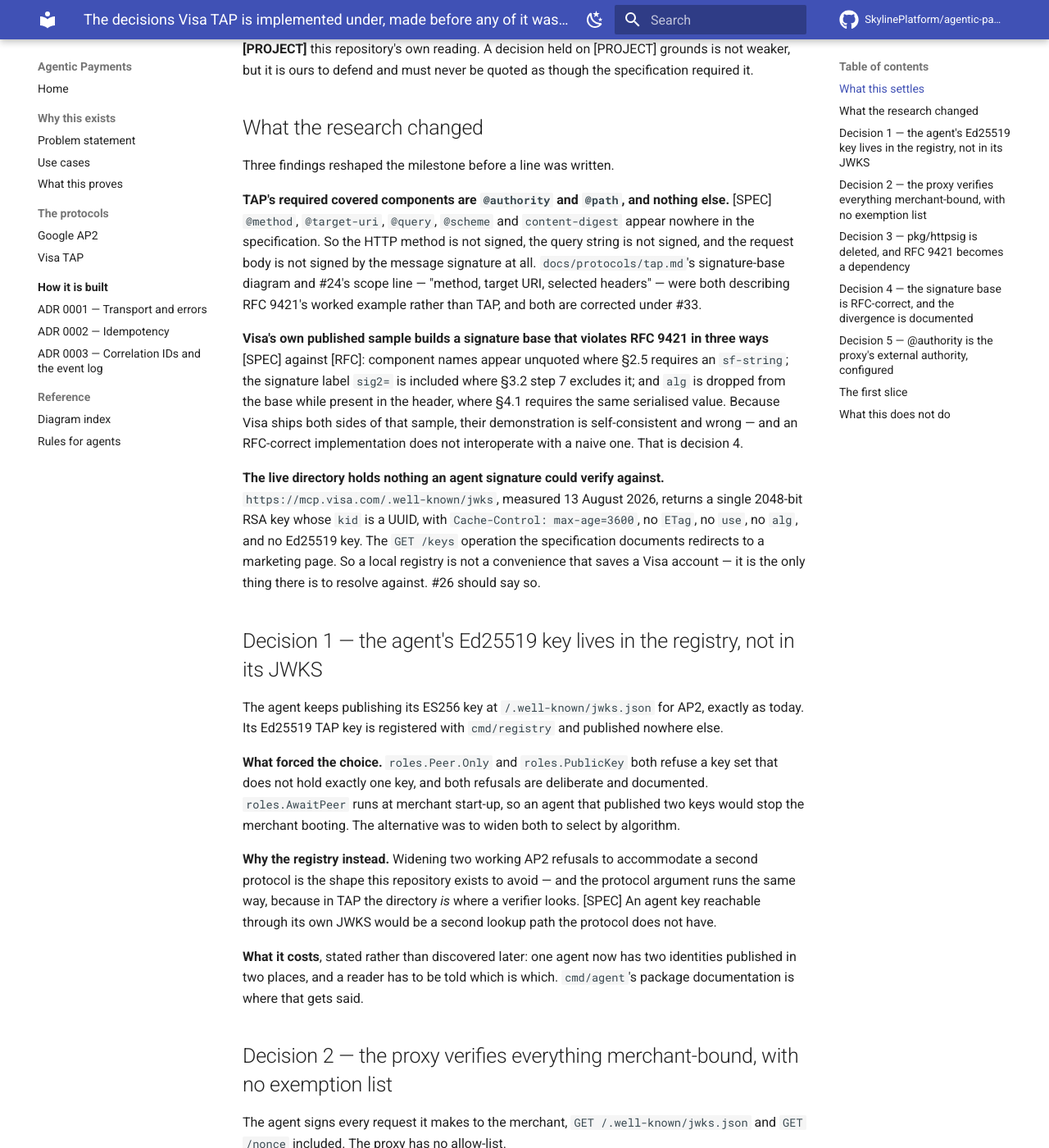
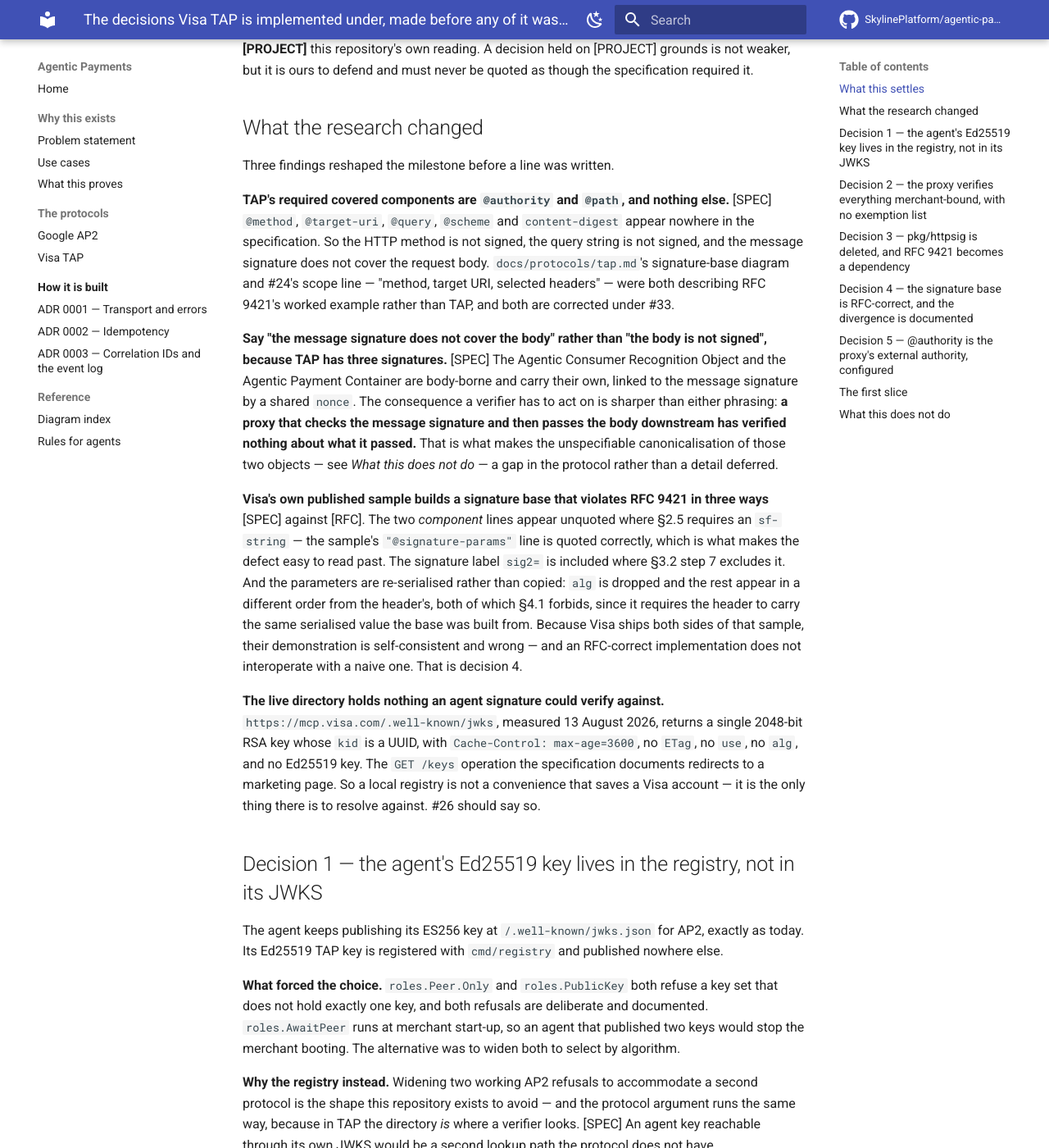
Before and after one commit to SkylinePlatform/agentic-payments, an MkDocs documentation site: the page built from docs/specs/2026-08-13-tap-implementation-decisions.md, in a window 1280 px wide and 1400 px high, scrolled down 553 px. Shown: the whole window at 82% size. Built offline with MkDocs 1.6.1 and Material for MkDocs 9.7.7, drawn with Linux system fonts in a browser that asks for light colours; comment, search, counter and statistics services are not loaded.

Commit message:
docs: two imprecisions in the TAP decisions, caught by the corrections branch
Both are places where this spec was right in substance and loose in wording, and
the looseness would have propagated into whatever cites it.

"The body is not signed" is wrong about the protocol even though "not signed by
the message signature" was right. TAP has three signatures: the two body-borne
objects carry their own, linked to the message signature by a shared nonce. The
sharper statement, and the one a verifier acts on, is that a proxy checking the
message signature and passing the body downstream has verified nothing about what
it passed — which is what makes those objects' unspecifiable canonicalisation a
gap rather than a deferred detail.

And Visa's sample is unquoted only on the two component lines; its
"@signature-params" line is quoted correctly, which is exactly what makes the
defect easy to read past. The third divergence is also broader than alg being
dropped — the remaining parameters are re-ordered, the same §4.1 violation.

Refs #307

Co-Authored-By: Claude Opus 5 (1M context) <noreply@anthropic.com>

```diff
--- a/docs/specs/2026-08-13-tap-implementation-decisions.md
+++ b/docs/specs/2026-08-13-tap-implementation-decisions.md
@@ -29,18 +29,30 @@ Three findings reshaped the milestone before a line was written.
 **TAP's required covered components are `@authority` and `@path`, and nothing
 else.** [SPEC] `@method`, `@target-uri`, `@query`, `@scheme` and `content-digest`
 appear nowhere in the specification. So the HTTP method is not signed, the query
-string is not signed, and the request body is not signed by the message signature at
-all. `docs/protocols/tap.md`'s signature-base diagram and #24's scope line — "method,
+string is not signed, and the message signature does not cover the request body.
+`docs/protocols/tap.md`'s signature-base diagram and #24's scope line — "method,
 target URI, selected headers" — were both describing RFC 9421's worked example rather
 than TAP, and both are corrected under #33.
 
+**Say "the message signature does not cover the body" rather than "the body is not
+signed", because TAP has three signatures.** [SPEC] The Agentic Consumer Recognition
+Object and the Agentic Payment Container are body-borne and carry their own, linked to
+the message signature by a shared `nonce`. The consequence a verifier has to act on is
+sharper than either phrasing: **a proxy that checks the message signature and then
+passes the body downstream has verified nothing about what it passed.** That is what
+makes the unspecifiable canonicalisation of those two objects — see *What this does not
+do* — a gap in the protocol rather than a detail deferred.
+
 **Visa's own published sample builds a signature base that violates RFC 9421 in three
-ways** [SPEC] against [RFC]: component names appear unquoted where §2.5 requires an
-`sf-string`; the signature label `sig2=` is included where §3.2 step 7 excludes it;
-and `alg` is dropped from the base while present in the header, where §4.1 requires
-the same serialised value. Because Visa ships both sides of that sample, their
-demonstration is self-consistent and wrong — and an RFC-correct implementation does
-not interoperate with a naive one. That is decision 4.
+ways** [SPEC] against [RFC]. The two *component* lines appear unquoted where §2.5
+requires an `sf-string` — the sample's `"@signature-params"` line is quoted correctly,
+which is what makes the defect easy to read past. The signature label `sig2=` is
+included where §3.2 step 7 excludes it. And the parameters are re-serialised rather
+than copied: `alg` is dropped and the rest appear in a different order from the
+header's, both of which §4.1 forbids, since it requires the header to carry the same
+serialised value the base was built from. Because Visa ships both sides of that
+sample, their demonstration is self-consistent and wrong — and an RFC-correct
+implementation does not interoperate with a naive one. That is decision 4.
 
 **The live directory holds nothing an agent signature could verify against.**
 `https://mcp.visa.com/.well-known/jwks`, measured 13 August 2026, returns a single
```
